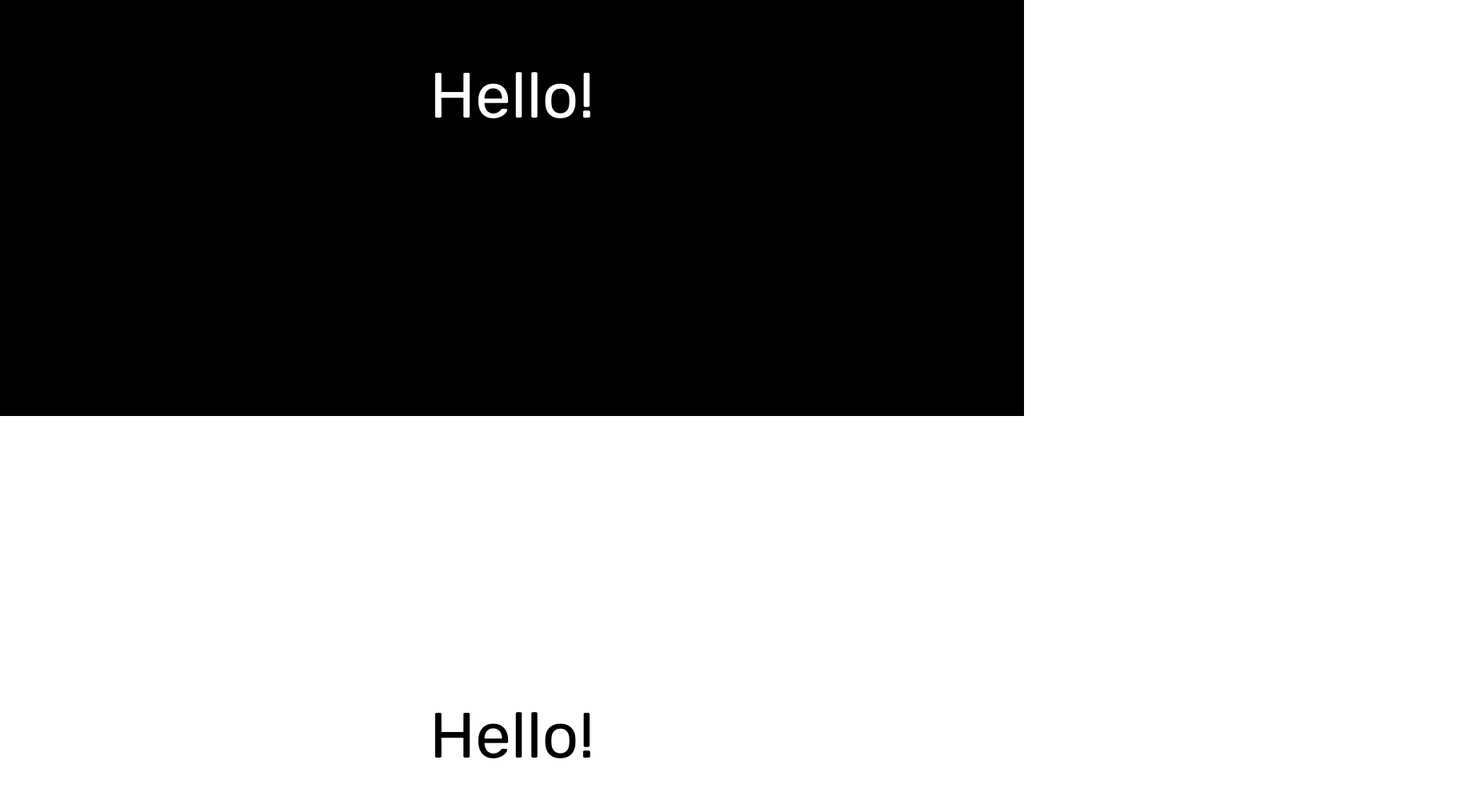
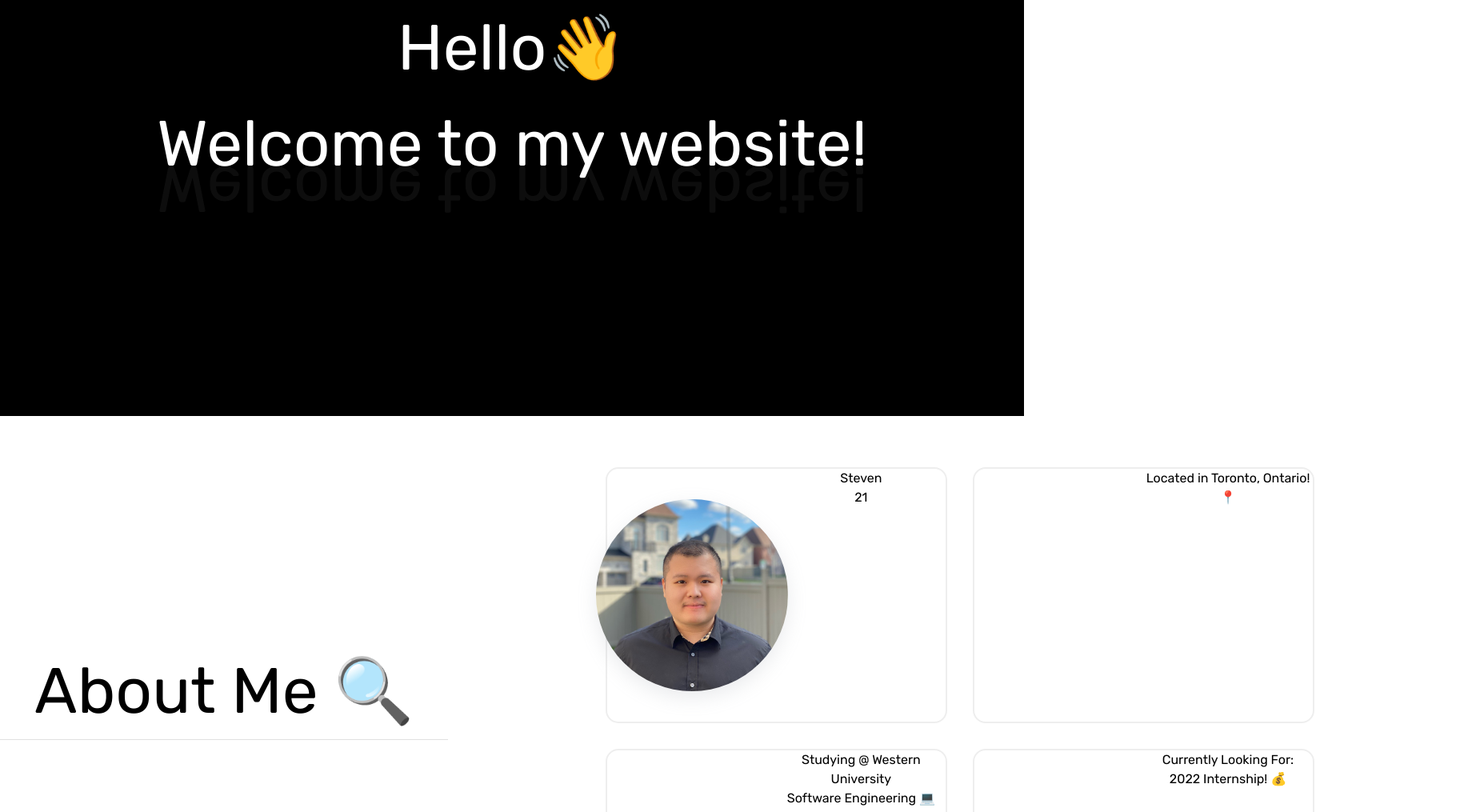
Before and after one commit to slin349/PersonalWebsite, a React (Create React App) app in the folder personal-website/: page / in a window 1280 px wide. Shown: the part 280-1295 px from the top of the page at 80% size, 1840 px wide, since content can reach past the window. Built offline with nearby package versions, Linux system fonts and the light colour scheme.

Commit message:
working on about me page

```diff
--- a/personal-website/src/components/Popup.jsx
+++ b/personal-website/src/components/Popup.jsx
@@ -1,7 +1,9 @@
-import React, { useState } from 'react'
-import { Grid, Typography } from '@mui/material';
+import React from 'react'
+import { Divider, Grid, Typography } from '@mui/material';
 import { styles } from '../styleobjects/popup';
 import { makeStyles } from '@mui/styles';
+import { data } from '../data/data';
+import selfImage from '../images/self-image.jpeg';
 
 const useStyle = makeStyles(styles)
 
@@ -10,15 +12,63 @@ const Popup = () => {
 
     return (
         <Grid direction='column'>
-            <Grid className={classes.pageContainerOne}>
+            <Grid
+                container
+                direction='column'
+                className={classes.pageContainerOne}
+            >
                 <Typography className={classes.whiteText}>
-                    Hello!
+                    Hello👋
+                </Typography>
+                <Typography className={classes.whiteText}>
+                    Welcome to my website!
+                    <Typography className={classes.reverseWhiteText}>
+                        Welcome to my website!
+                    </Typography>
                 </Typography>
             </Grid>
-            <Grid className={classes.pageContainerTwo}>
-                <Typography className={classes.blackText}>
-                    Hello!
+            <Grid
+                container
+                direction='column'
+                className={classes.pageContainerTwo}
+            >
+                <Typography className={classes.aboutMeTitle}>
+                    About Me 🔍
+                    <Divider className={classes.divider} />
                 </Typography>
+                <Grid
+                    container
+                    className={classes.aboutMeContentContainer}
+                >
+                    {data.map((content) => (
+                        <Grid
+                            item
+                            container
+                            xs={4}
+                            className={classes.aboutMeContent}
+                        >
+                            <Grid
+                                item
+                                xs={6}
+                                className={classes.imageContainer}
+                            >
+                                <img
+                                    src={content.imagePath}
+                                    alt={content.title}
+                                    className={classes.imageStyle}
+                                />
+                            </Grid>
+                            <Grid
+                                item
+                                xs={6}
+                            >
+                                <Typography>
+                                    {content.content}
+                                </Typography>
+                            </Grid>
+                        </Grid>
+                    ))}
+                </Grid>
             </Grid>
         </Grid>
     )
--- /dev/null
+++ b/personal-website/src/data/data.js
@@ -0,0 +1,51 @@
+import selfImage from '../images/self-image.jpeg';
+
+export const data = [
+    {
+        content:
+            <div>
+                <div>
+                    Steven
+                </div>
+                <div>
+                    21
+                </div>
+            </div>
+        ,
+        imagePath: selfImage,
+        alt: 'image-of-myself',
+    },
+    {
+        content: 'Located in Toronto, Ontario! 📍',
+        imagePath: '',
+        alt: 'image-of-toronto',
+    },
+    {
+        content:
+            <div>
+                <div>
+                    Studying @ Western University
+                </div>
+                <div>
+                    Software Engineering 💻
+                </div>
+            </div>
+        ,
+        imagePath: '',
+        alt: 'image-of-myself',
+    },
+    {
+        content:
+            <div>
+                <div>
+                    Currently Looking For:
+                </div>
+                <div>
+                    2022 Internship! 💰
+                </div>
+            </div>
+        ,
+        imagePath: '',
+        alt: 'image-of-myself',
+    },
+];
--- a/personal-website/src/index.js
+++ b/personal-website/src/index.js
@@ -3,10 +3,13 @@ import ReactDOM from 'react-dom';
 import './index.css';
 import App from './App';
 import reportWebVitals from './reportWebVitals';
+import { StyledEngineProvider } from '@mui/material/styles';
 
 ReactDOM.render(
   <React.StrictMode>
-    <App />
+    <StyledEngineProvider injectFirst>
+      <App />
+    </StyledEngineProvider>
   </React.StrictMode>,
   document.getElementById('root')
 );
--- a/personal-website/src/styleobjects/popup.js
+++ b/personal-website/src/styleobjects/popup.js
@@ -8,7 +8,16 @@ export const styles = {
     },
     whiteText: {
         color: 'white',
-        fontSize: '5rem !important',
+        fontSize: '5rem',
+        position: 'relative',
+    },
+    reverseWhiteText: {
+        color: 'white',
+        fontSize: '5rem',
+        transform: 'scaleY(-1)',
+        opacity: '5%',
+        position: 'absolute',
+        top: '3.5rem',
     },
     pageContainerTwo: {
         height: '100vh',
@@ -16,10 +25,39 @@ export const styles = {
         alignItems: 'center',
         justifyContent: 'center',
         backgroundColor: 'white',
+        textAlign: 'center',
+    },
+    aboutMeTitle: {
+        color: 'black',
+        fontSize: '5rem',
+        margin: '-4rem 0rem 3rem 0rem',
+    },
+    divider: {
+        width: '35rem',
     },
     blackText: {
         color: 'black',
-        fontSize: '5rem !important',
+        fontSize: '5rem',
     },
-
+    aboutMeContentContainer: {
+        alignItems: 'center',
+        justifyContent: 'center',
+    },
+    aboutMeContent: {
+        border: '0.15rem solid #eee',
+        borderRadius: '1rem',
+        height: '20rem',
+        margin: '1rem',
+    },
+    imageContainer: {
+        height: '100%',
+        display: 'flex',
+        justifyContent: 'center',
+        alignItems: 'center',
+    },
+    imageStyle: {
+        height: '15rem',
+        boxShadow: 'rgba(149, 157, 165, 0.2) 0px 8px 24px',
+        borderRadius: '15rem',
+    }
 }
```
Also changed, not shown: personal-website/src/images/self-image.jpeg (added).
